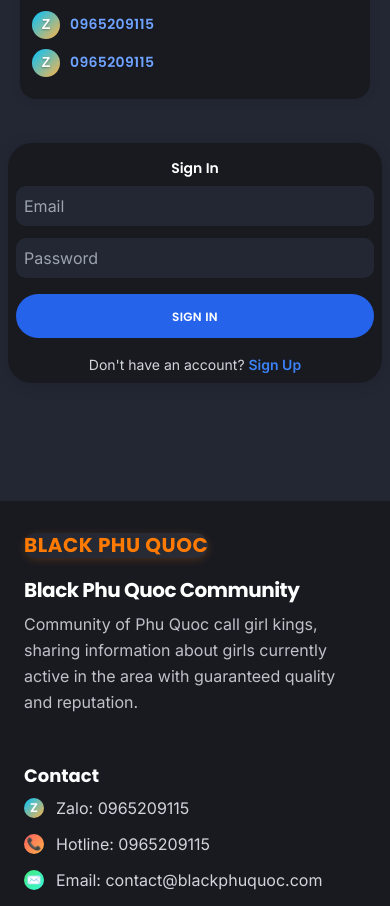
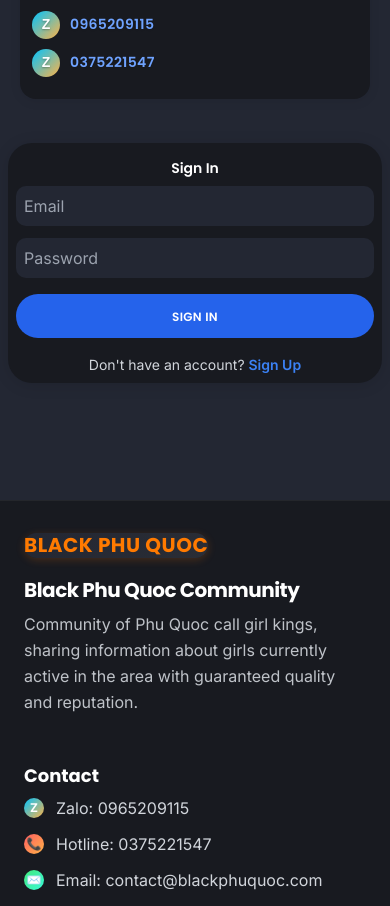
Before and after one commit to lengocphan2001/henhodi, a React (Create React App) app: page /signin in a window 390 px wide. Shown: the part 408-1314 px from the top of the page. Built offline with nearby package versions, Linux system fonts and the light colour scheme.

Commit message:
feat: change number phone

```diff
--- a/src/locales/en.json
+++ b/src/locales/en.json
@@ -77,7 +77,7 @@
     "contact": "Contact",
     "services": "Services",
     "zalo": "Zalo: 0965209115",
-    "hotline": "Hotline: 0965209115",
+    "hotline": "Hotline: 0375221547",
     "email": "Email: contact@blackphuquoc.com",
     "service1": "Phu Quoc Call Girls",
     "service2": "Phu Quoc Massage",
--- a/src/locales/vi.json
+++ b/src/locales/vi.json
@@ -77,7 +77,7 @@
     "contact": "Liên Hệ",
     "services": "Dịch Vụ",
     "zalo": "Zalo: 0965209115",
-    "hotline": "Hotline: 0965209115",
+    "hotline": "Hotline: 0375221547",
     "email": "Email: contact@blackphuquoc.com",
     "service1": "Gái Gọi Phú Quốc",
     "service2": "Massage Phú Quốc",
--- a/src/pages/SignIn.tsx
+++ b/src/pages/SignIn.tsx
@@ -106,7 +106,7 @@ const SignIn: React.FC = () => {
             </div>
             <div className={styles.zaloRow}>
               <div className={styles.zaloIcon}></div>
-              <span className={styles.phone}>0965209115</span>
+              <span className={styles.phone}>0375221547</span>
             </div>
           </div>
         </div>
--- a/src/pages/SignUp.tsx
+++ b/src/pages/SignUp.tsx
@@ -119,7 +119,7 @@ const SignUp: React.FC = () => {
             </div>
             <div className={styles.zaloRow}>
               <div className={styles.zaloIcon}></div>
-              <span className={styles.phone}>0965209115</span>
+              <span className={styles.phone}>0375221547</span>
             </div>
           </div>
         </div>
```
